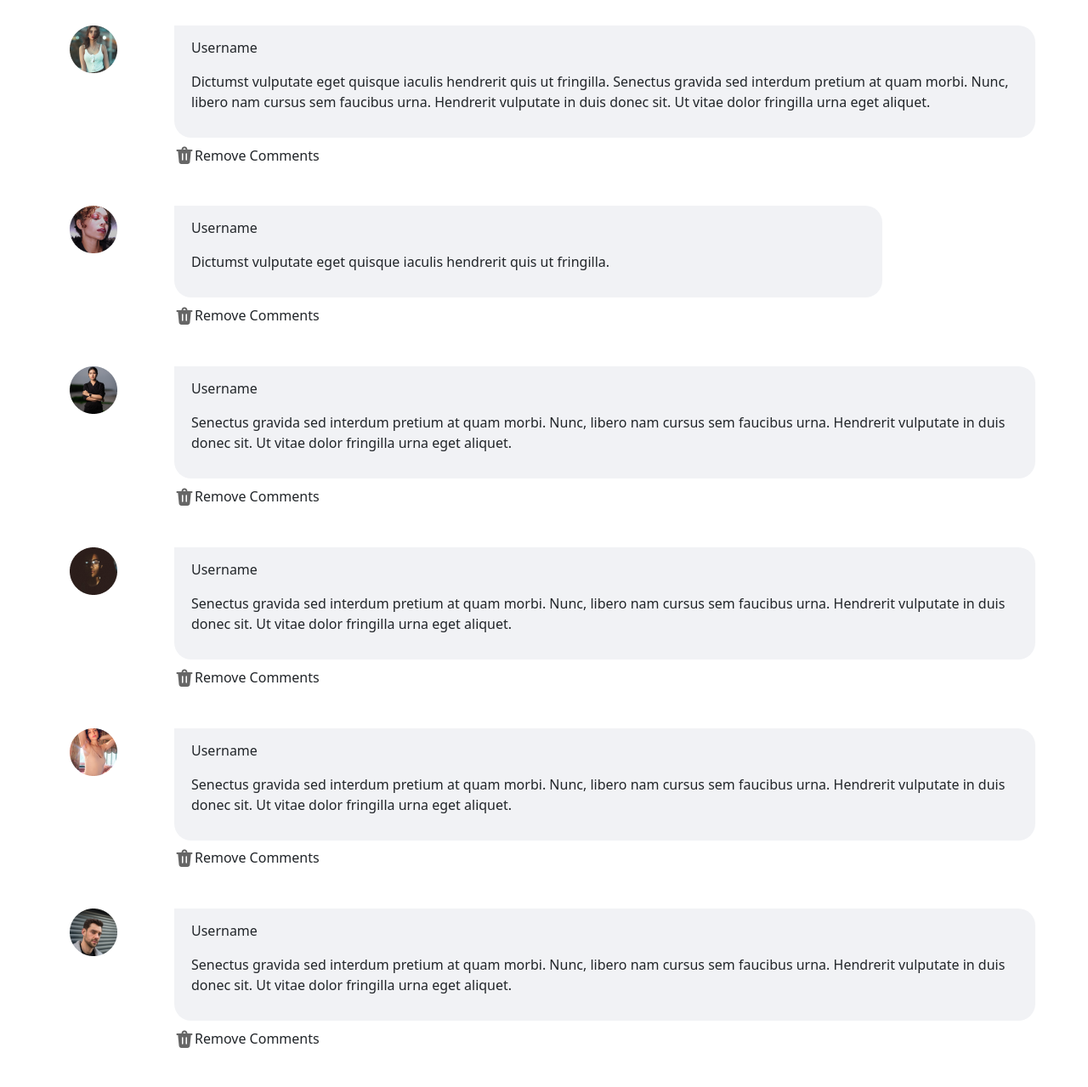
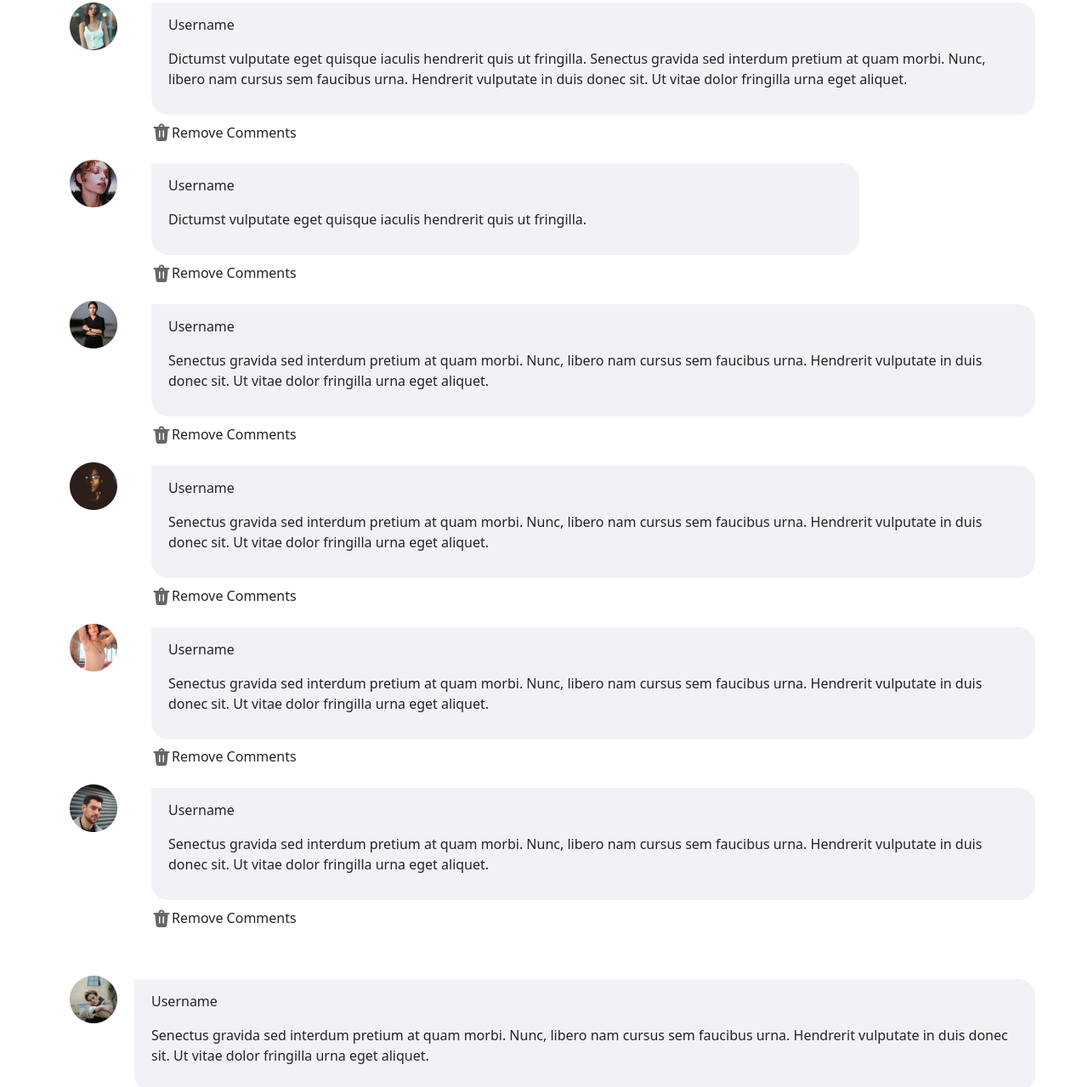
Before and after one commit to anshul-524/Festivals-Profile-page, a plain HTML site: page index.html in a window 1280 px wide. Shown: the part 2441-3720 px from the top of the page at 85% size. Drawn offline with nearby package versions, Linux system fonts and the light colour scheme.

Commit message:
image-top

```diff
--- a/assets/css/style.css
+++ b/assets/css/style.css
@@ -129,14 +129,22 @@
     width: 833px !important;
 }
 
-.ml-47 {
-    margin-left: 47px;
+.ml-20 {
+    margin-left: 20px;
 }
 
-.mt-47 {
-    margin-top: 47px;
+.mt-35 {
+    margin-top: 35px;
 }
-
+.mt20{
+    margin-top: 20px;
+}
+.mb24{
+    margin-bottom: 24px;
+}
+.mt24{
+    margin-top: 24px;
+}
 .remove-text {
     margin-left: 20px;
     margin-top: 8px;
@@ -796,7 +804,7 @@
 }
 
 
-@media (-width:1200px) {
+@media (max-width:1200px) {
 
     .profile-text-box {
         width: 1193px !important;
--- a/index.html
+++ b/index.html
@@ -6,6 +6,7 @@
     <meta name="viewport" content="width=device-width, initial-scale=1">
     <title>Festivals profile</title>
     <link rel="shortcut icon" href="assets/img/Logo .png" type="image/x-icon">
+    <link rel="shortcut icon" href="/assets/images/image 1.png" type="image/x-icon">
     <link rel="stylesheet" href="assets/css/root.css">
     <link rel="stylesheet" href="assets/css/style.css">
     <link href="https://cdn.jsdelivr.net/npm/bootstrap@5.3.3/dist/css/bootstrap.min.css" rel="stylesheet"
@@ -334,11 +335,11 @@
         </div>
         <div class="container mb-118">
             <div class="d-flex mt-47">
-                <div class="profiles">
+                <div class="profiles mt-20">
                     <img src="/assets/images/user image 1.png" alt="profile">
                 </div>
 
-                <div class=" ml-47">
+                <div class=" ml-20 mt20">
                     <div class="profile-txt-box">
                         <p>Username</p>
                         <p>Dictumst vulputate eget quisque iaculis hendrerit quis ut fringilla. Senectus gravida sed
@@ -366,12 +367,12 @@
                 </div>
             </div>
             <div class="d-flex mt-47">
-                <div class="profiles">
+                <div class="profiles mt20">
                     <img src="/assets/images/user image 2.png" alt="profile">
                 </div>
 
-                <div class=" ml-47">
-                    <div class="profile-txt-box profile-text-box">
+                <div class=" ml-20">
+                    <div class="profile-txt-box profile-text-box mt24">
                         <p>Username</p>
                         <p>Dictumst vulputate eget quisque iaculis hendrerit quis ut fringilla.</p>
                     </div>
@@ -392,12 +393,12 @@
                 </div>
             </div>
             <div class="d-flex mt-47">
-                <div class="profiles">
+                <div class="profiles mt20">
                     <img src="/assets/images/user image 3.png" alt="profile">
                 </div>
 
-                <div class=" ml-47">
-                    <div class="profile-txt-box">
+                <div class=" ml-20">
+                    <div class="profile-txt-box mt24">
                         <p>Username</p>
                         <p>Senectus gravida sed interdum pretium at quam morbi. Nunc, libero nam cursus sem faucibus
                             urna. Hendrerit vulputate in duis donec sit. Ut vitae dolor fringilla urna eget aliquet.</p>
@@ -419,12 +420,12 @@
                 </div>
             </div>
             <div class="d-flex mt-47">
-                <div class="profiles">
+                <div class="profiles mt20">
                     <img src="/assets/images/user image 4.png" alt="profile">
                 </div>
 
-                <div class=" ml-47">
-                    <div class="profile-txt-box">
+                <div class=" ml-20">
+                    <div class="profile-txt-box mt24">
                         <p>Username</p>
                         <p>Senectus gravida sed interdum pretium at quam morbi. Nunc, libero nam cursus sem faucibus
                             urna. Hendrerit vulputate in duis donec sit. Ut vitae dolor fringilla urna eget aliquet.</p>
@@ -446,12 +447,12 @@
                 </div>
             </div>
             <div class="d-flex mt-47">
-                <div class="profiles">
+                <div class="profiles mt20">
                     <img src="/assets/images/user image 5.png" alt="profile">
                 </div>
 
-                <div class=" ml-47">
-                    <div class="profile-txt-box">
+                <div class=" ml-20">
+                    <div class="profile-txt-box mt24">
                         <p>Username</p>
                         <p>Senectus gravida sed interdum pretium at quam morbi. Nunc, libero nam cursus sem faucibus
                             urna. Hendrerit vulputate in duis donec sit. Ut vitae dolor fringilla urna eget aliquet.</p>
@@ -473,12 +474,12 @@
                 </div>
             </div>
             <div class="d-flex mt-47">
-                <div class="profiles">
+                <div class="profiles mt20">
                     <img src="/assets/images/user image 6.png" alt="profile">
                 </div>
 
-                <div class=" ml-47">
-                    <div class="profile-txt-box">
+                <div class=" ml-20">
+                    <div class="profile-txt-box mt24">
                         <p>Username</p>
                         <p>Senectus gravida sed interdum pretium at quam morbi. Nunc, libero nam cursus sem faucibus
                             urna. Hendrerit vulputate in duis donec sit. Ut vitae dolor fringilla urna eget aliquet.</p>
@@ -499,13 +500,13 @@
                     </div>
                 </div>
             </div>
-            <div class="d-flex mt-47">
-                <div class="profiles">
+            <div class="d-flex mt-35">
+                <div class="profiles mt20">
                     <img src="/assets/images/user image 7.png" alt="profile">
                 </div>
 
-                <div class=" ml-47">
-                    <div class="profile-txt-box">
+                <div class=" ml-35">
+                    <div class="profile-txt-box mt24">
                         <p>Username</p>
                         <p>Senectus gravida sed interdum pretium at quam morbi. Nunc, libero nam cursus sem faucibus
                             urna. Hendrerit vulputate in duis donec sit. Ut vitae dolor fringilla urna eget aliquet.</p>
```
